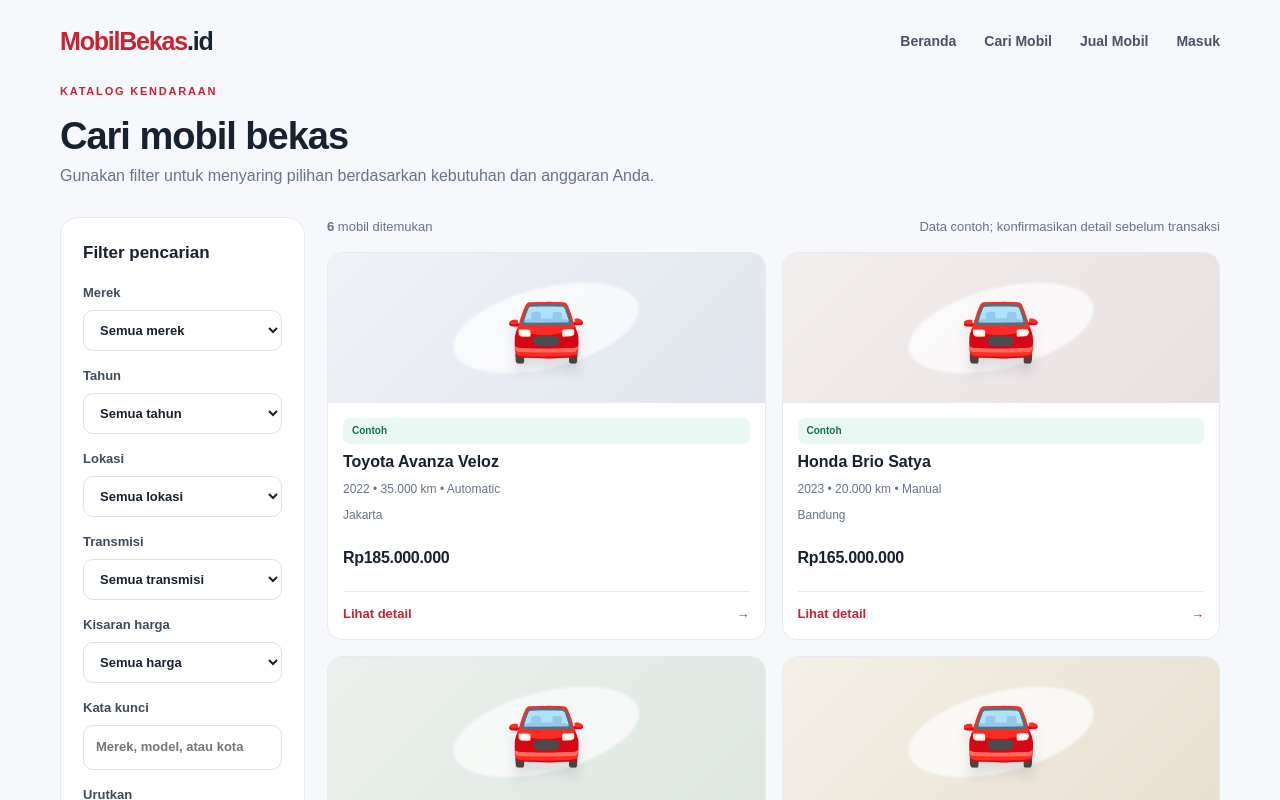
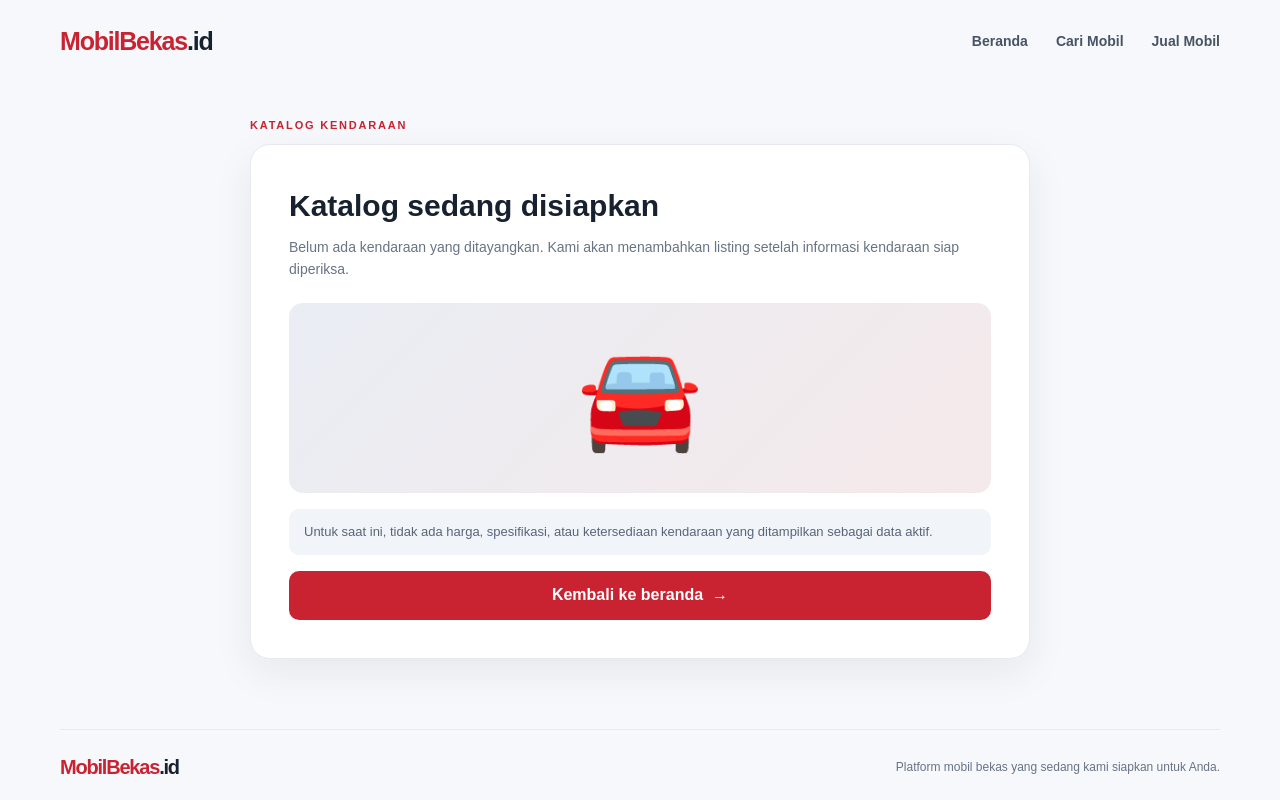
Before and after one commit to adnanyogi88-dev/mobilbekas.id-, a Next.js app: page /cari-mobil in a window 1280 px wide. Shown: the top 800 px of the page. Built offline with nearby package versions, Linux system fonts and the light colour scheme.

Commit message:
feat: replace sample inventory with catalog coming soon state

```diff
--- a/app/cari-mobil/page.tsx
+++ b/app/cari-mobil/page.tsx
@@ -1,170 +1,26 @@
-"use client";
-
 import Link from "next/link";
-import { useMemo, useState } from "react";
-import { cars } from "../../data/cars";
-import { featuredCars } from "../../data/featured-cars";
-
-type Listing = {
-  id: string;
-  name: string;
-  brand: string;
-  year: number;
-  price: string;
-  priceValue: number;
-  km: number;
-  location: string;
-  transmission: string;
-  tag: string;
-};
-
-function numberFromPrice(value: string): number {
-  return Number(value.replace(/[^\d]/g, "")) || 0;
-}
-
-const listings: Listing[] = [
-  ...cars.map((car) => ({
-    id: String(car.id),
-    name: car.name,
-    brand: car.name.split(" ")[0],
-    year: car.year,
-    price: car.price,
-    priceValue: numberFromPrice(car.price),
-    km: Number(car.km.replace(/[^\d]/g, "")) || 0,
-    location: car.location,
-    transmission: car.transmission,
-    tag: "Contoh",
-  })),
-  ...featuredCars.map((car) => ({
-    id: car.id,
-    name: car.name,
-    brand: car.brand,
-    year: car.year,
-    price: car.price,
-    priceValue: car.priceValue,
-    km: car.km,
-    location: car.location,
-    transmission: car.transmission,
-    tag: car.tag,
-  })),
-];
 
 export default function CariMobil() {
-  const [q, setQ] = useState("");
-  const [brand, setBrand] = useState("");
-  const [year, setYear] = useState("");
-  const [location, setLocation] = useState("");
-  const [transmission, setTransmission] = useState("");
-  const [budget, setBudget] = useState("");
-  const [sort, setSort] = useState("");
-
-  const brands = Array.from(new Set(listings.map((car) => car.brand))).sort();
-  const years = Array.from(new Set(listings.map((car) => car.year))).sort((a, b) => b - a);
-  const locations = Array.from(new Set(listings.map((car) => car.location))).sort();
-
-  const results = useMemo(() => {
-    const query = q.trim().toLocaleLowerCase("id");
-    let filtered = listings.filter((car) => {
-      const matchesQuery = !query || `${car.name} ${car.location} ${car.brand}`.toLocaleLowerCase("id").includes(query);
-      const matchesBrand = !brand || car.brand === brand;
-      const matchesYear = !year || String(car.year) === year;
-      const matchesLocation = !location || car.location === location;
-      const matchesTransmission = !transmission || car.transmission === transmission;
-      const matchesBudget =
-        !budget ||
-        (budget === "under-200" && car.priceValue < 200000000) ||
-        (budget === "200-350" && car.priceValue >= 200000000 && car.priceValue <= 350000000) ||
-        (budget === "over-350" && car.priceValue > 350000000);
-      return matchesQuery && matchesBrand && matchesYear && matchesLocation && matchesTransmission && matchesBudget;
-    });
-
-    if (sort === "price-asc") filtered = [...filtered].sort((a, b) => a.priceValue - b.priceValue);
-    if (sort === "price-desc") filtered = [...filtered].sort((a, b) => b.priceValue - a.priceValue);
-    if (sort === "year-desc") filtered = [...filtered].sort((a, b) => b.year - a.year);
-    return filtered;
-  }, [q, brand, year, location, transmission, budget, sort]);
-
-  function resetFilters() {
-    setQ("");
-    setBrand("");
-    setYear("");
-    setLocation("");
-    setTransmission("");
-    setBudget("");
-    setSort("");
-  }
-
   return (
     <main className="page">
       <header className="nav">
         <Link className="brand" href="/">MobilBekas<span>.id</span></Link>
         <nav aria-label="Navigasi utama">
           <Link href="/">Beranda</Link><Link href="/cari-mobil" aria-current="page">Cari Mobil</Link>
-          <Link href="/jual">Jual Mobil</Link><Link href="/login">Masuk</Link>
+          <Link href="/jual">Jual Mobil</Link>
         </nav>
       </header>
-      <p className="eyebrow" style={{ color: "var(--red)" }}>Katalog kendaraan</p>
-      <h1 className="page-title">Cari mobil bekas</h1>
-      <p className="page-intro">Gunakan filter untuk menyaring pilihan berdasarkan kebutuhan dan anggaran Anda.</p>
-
-      <div className="catalog-layout">
-        <aside className="content-panel">
-          <h2 style={{ margin: "0 0 16px", fontSize: 17 }}>Filter pencarian</h2>
-          <div className="filters">
-            <label className="field">Merek
-              <select value={brand} onChange={(event) => setBrand(event.target.value)}><option value="">Semua merek</option>{brands.map((item) => <option key={item} value={item}>{item}</option>)}</select>
-            </label>
-            <label className="field">Tahun
-              <select value={year} onChange={(event) => setYear(event.target.value)}><option value="">Semua tahun</option>{years.map((item) => <option key={item} value={item}>{item}</option>)}</select>
-            </label>
-            <label className="field">Lokasi
-              <select value={location} onChange={(event) => setLocation(event.target.value)}><option value="">Semua lokasi</option>{locations.map((item) => <option key={item} value={item}>{item}</option>)}</select>
-            </label>
-            <label className="field">Transmisi
-              <select value={transmission} onChange={(event) => setTransmission(event.target.value)}><option value="">Semua transmisi</option><option value="Automatic">Automatic</option><option value="Manual">Manual</option></select>
-            </label>
-            <label className="field">Kisaran harga
-              <select value={budget} onChange={(event) => setBudget(event.target.value)}>
-                <option value="">Semua harga</option><option value="under-200">Di bawah Rp 200 juta</option>
-                <option value="200-350">Rp 200–350 juta</option><option value="over-350">Di atas Rp 350 juta</option>
-              </select>
-            </label>
-            <label className="field">Kata kunci
-              <input type="search" value={q} onChange={(event) => setQ(event.target.value)} placeholder="Merek, model, atau kota" />
-            </label>
-            <label className="field">Urutkan
-              <select value={sort} onChange={(event) => setSort(event.target.value)}><option value="">Rekomendasi</option><option value="price-asc">Harga terendah</option><option value="price-desc">Harga tertinggi</option><option value="year-desc">Tahun terbaru</option></select>
-            </label>
-            <button type="button" className="primary-button" onClick={resetFilters}>Hapus semua filter</button>
-          </div>
-        </aside>
-
-        <section aria-label="Hasil pencarian">
-          <div className="catalog-topline"><span><strong>{results.length}</strong> mobil ditemukan</span><span>Data contoh; konfirmasikan detail sebelum transaksi</span></div>
-          {results.length ? (
-            <div className="catalog-grid">
-              {results.map((car, index) => (
-                <article className="catalog-card" key={car.id}>
-                  <Link href={`/mobil/${car.id}`} className="car-image-link" aria-label={`Detail ${car.name}`}>
-                    <div className={`car-image car-image-${(index % 4) + 1}`} aria-hidden="true"><span>🚘</span></div>
-                  </Link>
-                  <div className="catalog-card-body">
-                    <span className="car-tag">{car.tag}</span>
-                    <h2><Link href={`/mobil/${car.id}`}>{car.name}</Link></h2>
-                    <p>{car.year} • {car.km.toLocaleString("id-ID")} km • {car.transmission}</p>
-                    <p>{car.location}</p>
-                    <strong className="car-price">{car.price}</strong>
-                    <Link className="detail-link" href={`/mobil/${car.id}`}>Lihat detail <span aria-hidden="true">→</span></Link>
-                  </div>
-                </article>
-              ))}
-            </div>
-          ) : (
-            <div className="empty-state"><h2>Tidak ada mobil yang cocok</h2><p>Coba ubah kata kunci atau kurangi filter pencarian.</p><button className="text-link" type="button" onClick={resetFilters}>Tampilkan semua mobil →</button></div>
-          )}
-        </section>
-      </div>
-      <footer className="footer"><Link className="brand" href="/">MobilBekas<span>.id</span></Link><p>Temukan mobil pilihan Anda dengan informasi yang jelas.</p></footer>
+      <section className="form-page" style={{ maxWidth: 780 }}>
+        <p className="eyebrow" style={{ color: "var(--red)" }}>Katalog kendaraan</p>
+        <div className="form-card">
+          <h1>Katalog sedang disiapkan</h1>
+          <p>Belum ada kendaraan yang ditayangkan. Kami akan menambahkan listing setelah informasi kendaraan siap diperiksa.</p>
+          <div className="detail-hero" aria-hidden="true" style={{ borderRadius: 14, minHeight: 190 }}>🚘</div>
+          <div className="notice">Untuk saat ini, tidak ada harga, spesifikasi, atau ketersediaan kendaraan yang ditampilkan sebagai data aktif.</div>
+          <Link className="primary-button" href="/">Kembali ke beranda <span aria-hidden="true">→</span></Link>
+        </div>
+      </section>
+      <footer className="footer"><Link className="brand" href="/">MobilBekas<span>.id</span></Link><p>Platform mobil bekas yang sedang kami siapkan untuk Anda.</p></footer>
     </main>
   );
 }
```
